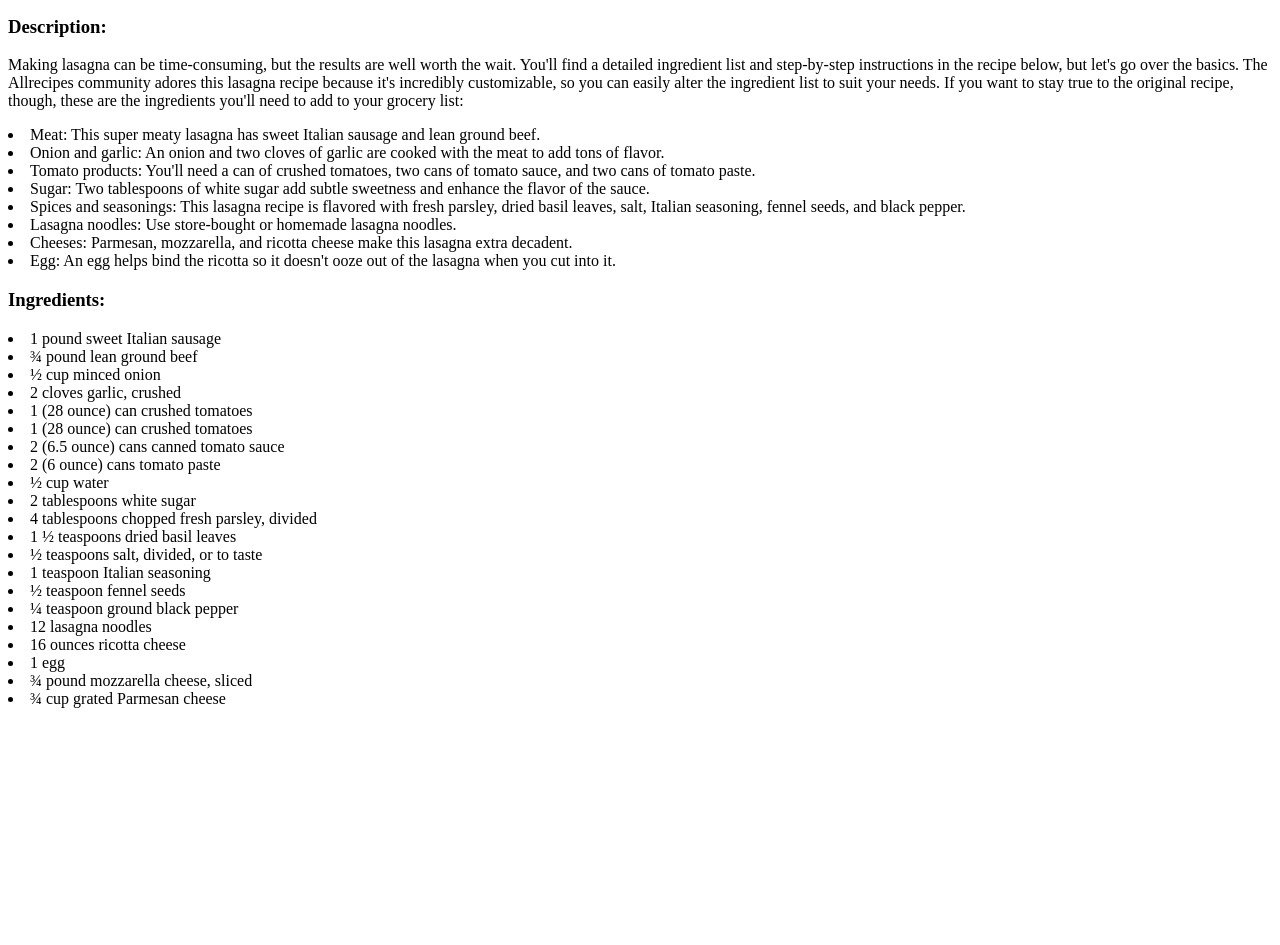
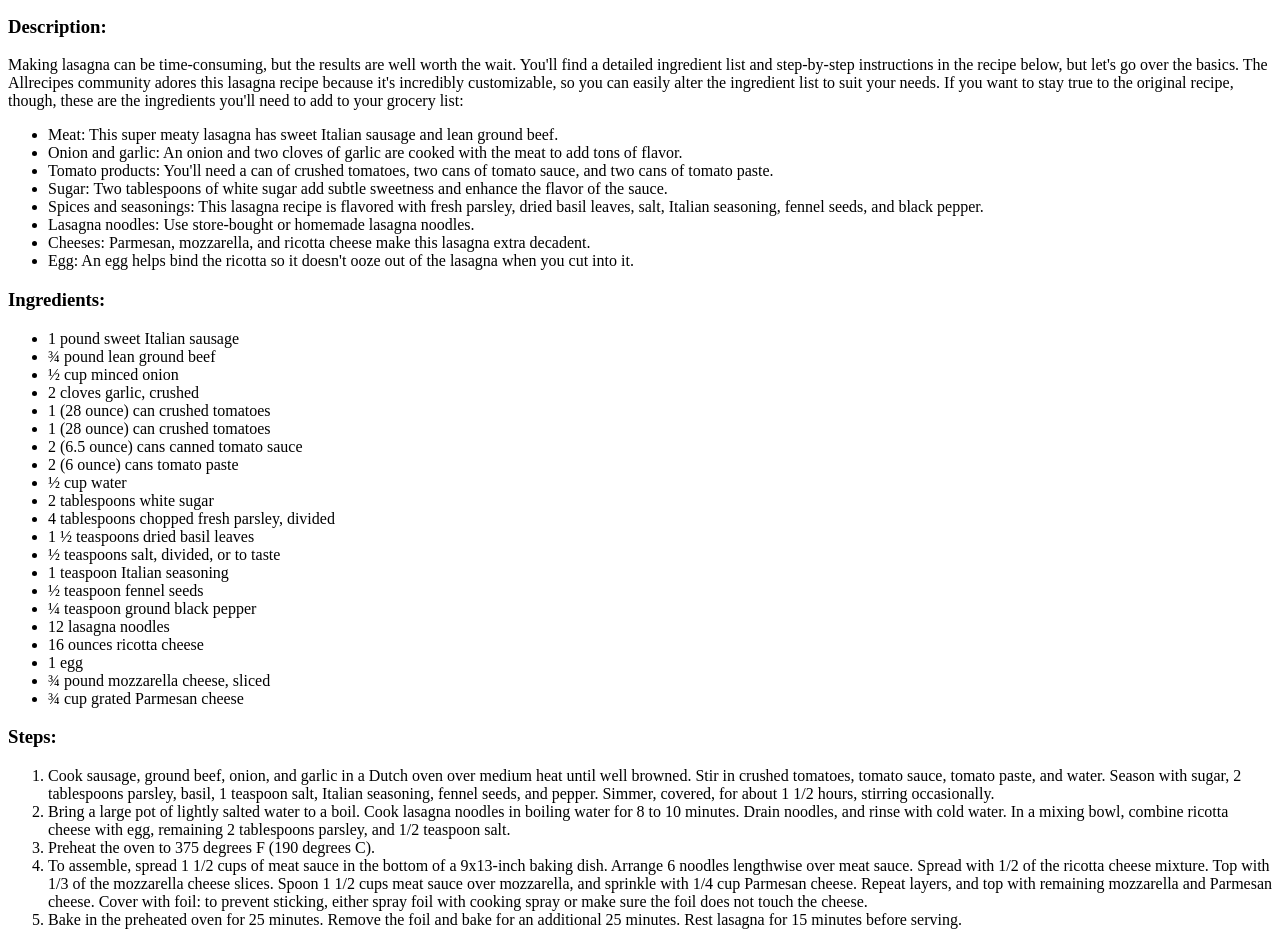
Before and after one commit to jasonmrabbit/odin-recipes, a plain HTML site: page recipes/lasagna.html in a window 1280 px wide. Shown: the part 101-1046 px from the top of the page. Before the commit the page ends 817 px from the top, so only its background shows below. Drawn offline with Linux system fonts and the light colour scheme.

Commit message:
Fixed list coding and aded cooking steps
Had been using <u1> with a "1"  instead of <ul> with an "l" that it's supposed to be
Also made sure to use <ol> for ordered list

```diff
--- a/recipes/lasagna.html
+++ b/recipes/lasagna.html
@@ -21,7 +21,7 @@
         list to suit your needs. If you want to stay true to the original
         recipe, though, these are the ingredients you'll need to add to your
         grocery list:
-        <u1>
+        <ul>
             <li>Meat: This super meaty lasagna has sweet Italian sausage and lean ground beef.</li>
             <li>Onion and garlic: An onion and two cloves of garlic are cooked with the meat to add tons of flavor.</li>
             <li>Tomato products: You'll need a can of crushed tomatoes, two cans of tomato sauce, and two cans of tomato paste.</li>
@@ -30,10 +30,10 @@
             <li>Lasagna noodles: Use store-bought or homemade lasagna noodles.</li>
             <li>Cheeses: Parmesan, mozzarella, and ricotta cheese make this lasagna extra decadent.</li>
             <li>Egg: An egg helps bind the ricotta so it doesn't ooze out of the lasagna when you cut into it.</li>
-        </u1>
+        </ul>
     </p>
     <h3>Ingredients:</h3>
-    <u1>
+    <ul>
         <li>1 pound sweet Italian sausage</li>
         <li>¾ pound lean ground beef</li>
         <li>½ cup minced onion</li>
@@ -55,6 +55,14 @@
         <li>1 egg</li>
         <li>¾ pound mozzarella cheese, sliced</li>
         <li>¾ cup grated Parmesan cheese</li>
-    </u1>
+    </ul>
+    <h3>Steps:</h3>
+    <ol>
+        <li>Cook sausage, ground beef, onion, and garlic in a Dutch oven over medium heat until well browned. Stir in crushed tomatoes, tomato sauce, tomato paste, and water. Season with sugar, 2 tablespoons parsley, basil, 1 teaspoon salt, Italian seasoning, fennel seeds, and pepper. Simmer, covered, for about 1 1/2 hours, stirring occasionally.</li>
+        <li>Bring a large pot of lightly salted water to a boil. Cook lasagna noodles in boiling water for 8 to 10 minutes. Drain noodles, and rinse with cold water. In a mixing bowl, combine ricotta cheese with egg, remaining 2 tablespoons parsley, and 1/2 teaspoon salt.</li>
+        <li>Preheat the oven to 375 degrees F (190 degrees C).</li>
+        <li>To assemble, spread 1 1/2 cups of meat sauce in the bottom of a 9x13-inch baking dish. Arrange 6 noodles lengthwise over meat sauce. Spread with 1/2 of the ricotta cheese mixture. Top with 1/3 of the mozzarella cheese slices. Spoon 1 1/2 cups meat sauce over mozzarella, and sprinkle with 1/4 cup Parmesan cheese. Repeat layers, and top with remaining mozzarella and Parmesan cheese. Cover with foil: to prevent sticking, either spray foil with cooking spray or make sure the foil does not touch the cheese.</li>
+        <li>Bake in the preheated oven for 25 minutes. Remove the foil and bake for an additional 25 minutes. Rest lasagna for 15 minutes before serving.</li>
+    </ol>
 </body>
 </html>
```
